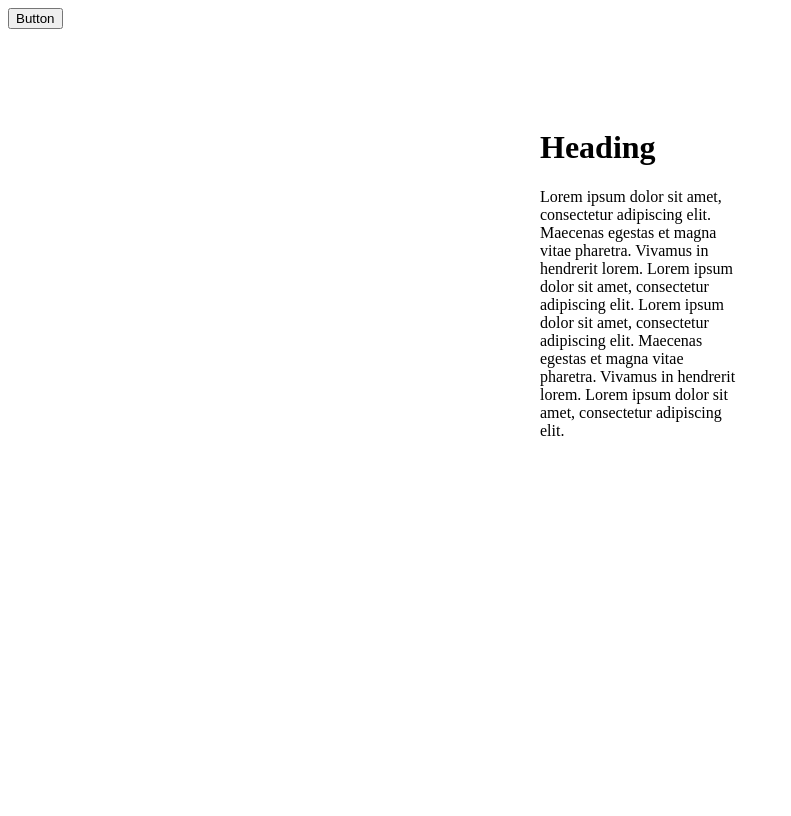
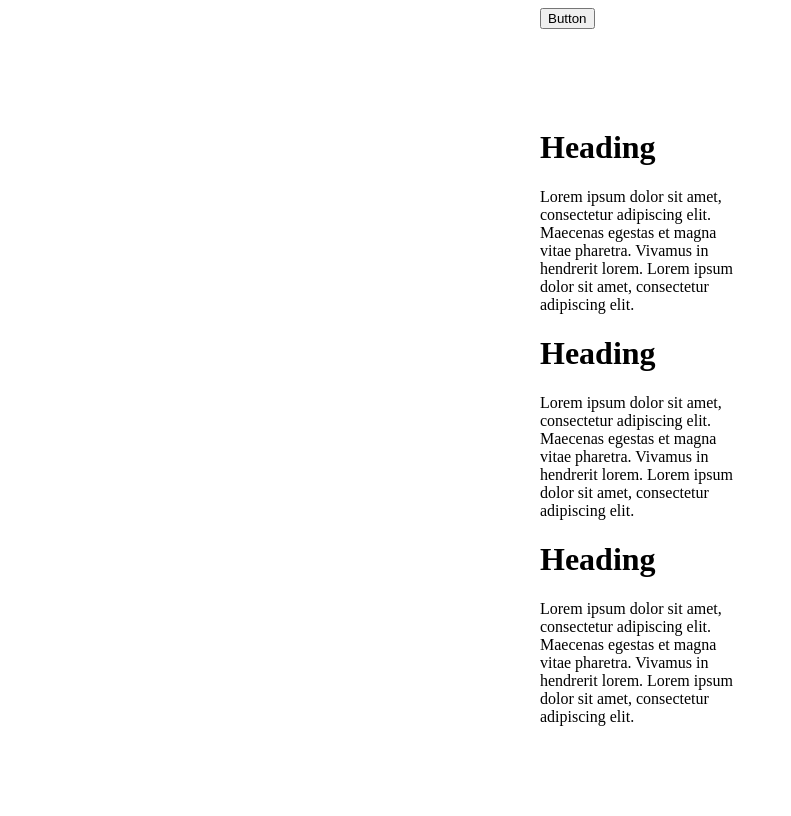
Before and after one commit to Niekwijs/lens-check, a Flask app: page /about in a window 1280 px wide. Shown: the whole page, without its empty margins (0-791 px from the left). Before the commit the page ends 436 px from the top, so only its background shows below. Run offline with Flask 2, Linux system fonts and the light colour scheme.

Commit message:
fixed some css issues on about apge

```diff
--- a/static/about.css
+++ b/static/about.css
@@ -1,12 +1,3 @@
-about
-Container
-Container
-Button
-.button
-Container
-Heading
-Text
-
 .about-container {
   width: 100%;
   display: flex;
@@ -18,10 +9,10 @@ Text
 }
 .about-container1 {
   flex: 0 0 auto;
+  width: 200px;
   display: flex;
-  align-items: center;
+  align-items: flex-start;
   flex-direction: column;
-  justify-content: flex-start;
 }
 .about-container2 {
   flex: 0 0 auto;
@@ -32,6 +23,27 @@ Text
 }
 .about-container3 {
   flex: 0 0 auto;
+  display: flex;
+  align-items: center;
+  flex-direction: column;
+  justify-content: flex-start;
+}
+.about-container4 {
+  flex: 0 0 auto;
+  width: 200px;
+  display: flex;
+  align-items: flex-start;
+  flex-direction: column;
+}
+.about-container5 {
+  flex: 0 0 auto;
+  width: 200px;
+  display: flex;
+  align-items: flex-start;
+  flex-direction: column;
+}
+.about-container6 {
+  flex: 0 0 auto;
   width: 200px;
   display: flex;
   align-items: flex-start;
--- a/templates/about-page.html
+++ b/templates/about-page.html
@@ -3,33 +3,44 @@
 <head>
     <meta charset="UTF-8">
     <title>Title</title>
+      <link href="{{ url_for('static', filename='about.css') }}" rel="stylesheet" type="text/css" />
 </head>
 <body>
 <div>
-  <link href="../static/about.css" rel="stylesheet" />
+  <link href="./about.css" rel="stylesheet" />
   <div class="about-container">
     <div class="about-container1">
       <div class="about-container2">
         <button class="button about-button">Button</button>
       </div>
       <div class="about-container3">
-        <h1 class="about-text">Heading</h1>
-        <span class="about-text1">
-          <span>
+        <div class="about-container4">
+          <h1 class="about-text">Heading</h1>
+          <span class="about-text1">
             Lorem ipsum dolor sit amet, consectetur adipiscing elit. Maecenas
             egestas et magna vitae pharetra. Vivamus in hendrerit lorem. Lorem
-            ipsum dolor sit amet, consectetur adipiscing elit. Lorem ipsum dolor
-            sit amet, consectetur adipiscing elit. Maecenas egestas et magna
-            vitae pharetra. Vivamus in hendrerit lorem. Lorem ipsum dolor sit
-            amet, consectetur adipiscing elit.
+            ipsum dolor sit amet, consectetur adipiscing elit.
           </span>
-          <br />
-        </span>
+        </div>
+        <div class="about-container5">
+          <h1 class="about-text2">Heading</h1>
+          <span class="about-text3">
+            Lorem ipsum dolor sit amet, consectetur adipiscing elit. Maecenas
+            egestas et magna vitae pharetra. Vivamus in hendrerit lorem. Lorem
+            ipsum dolor sit amet, consectetur adipiscing elit.
+          </span>
+        </div>
+        <div class="about-container6">
+          <h1 class="about-text4">Heading</h1>
+          <span class="about-text5">
+            Lorem ipsum dolor sit amet, consectetur adipiscing elit. Maecenas
+            egestas et magna vitae pharetra. Vivamus in hendrerit lorem. Lorem
+            ipsum dolor sit amet, consectetur adipiscing elit.
+          </span>
+        </div>
       </div>
     </div>
   </div>
 </div>
-
-
 </body>
 </html>
```
Also changed, not shown: other parts of static/about.css (+64 -7 lines).
